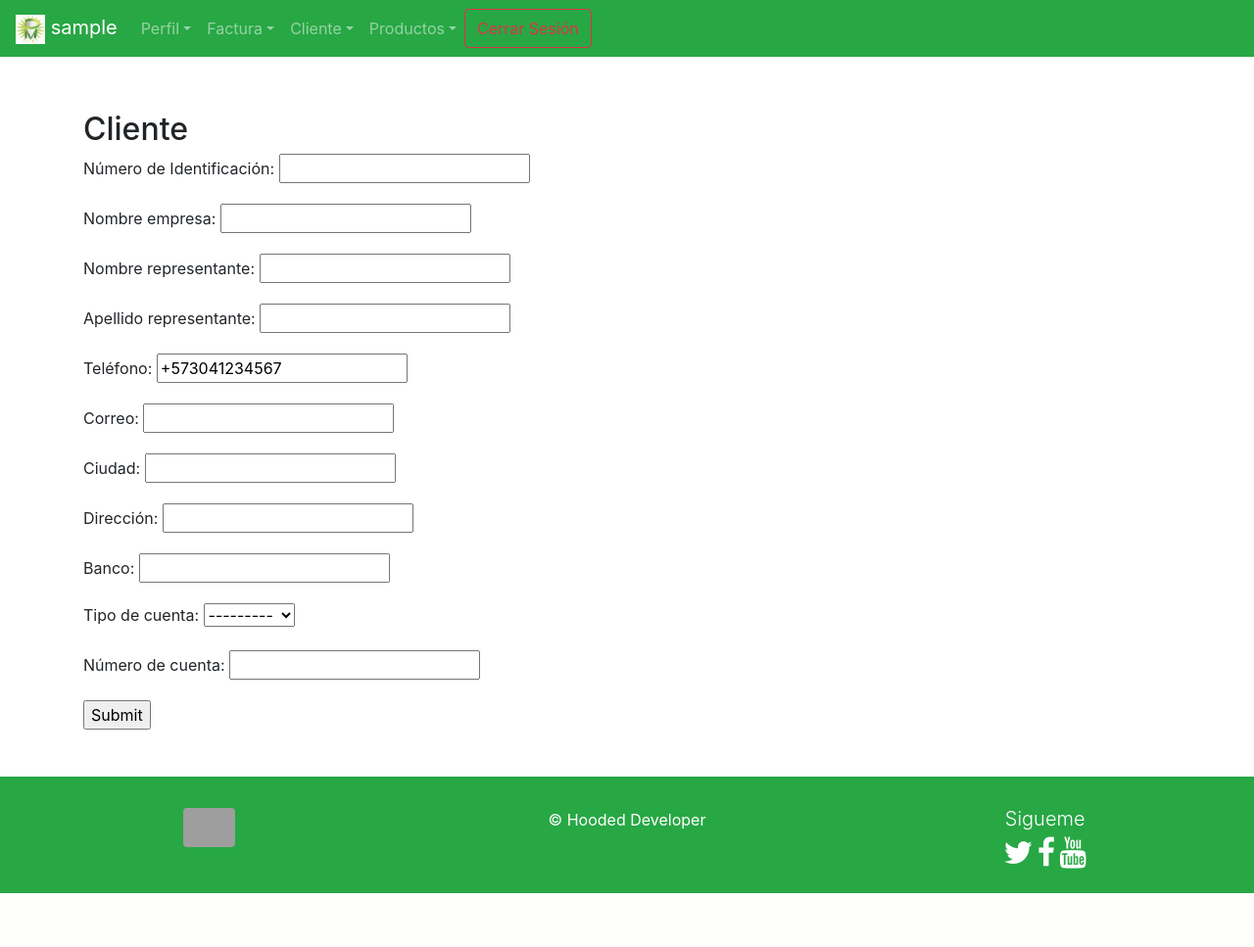
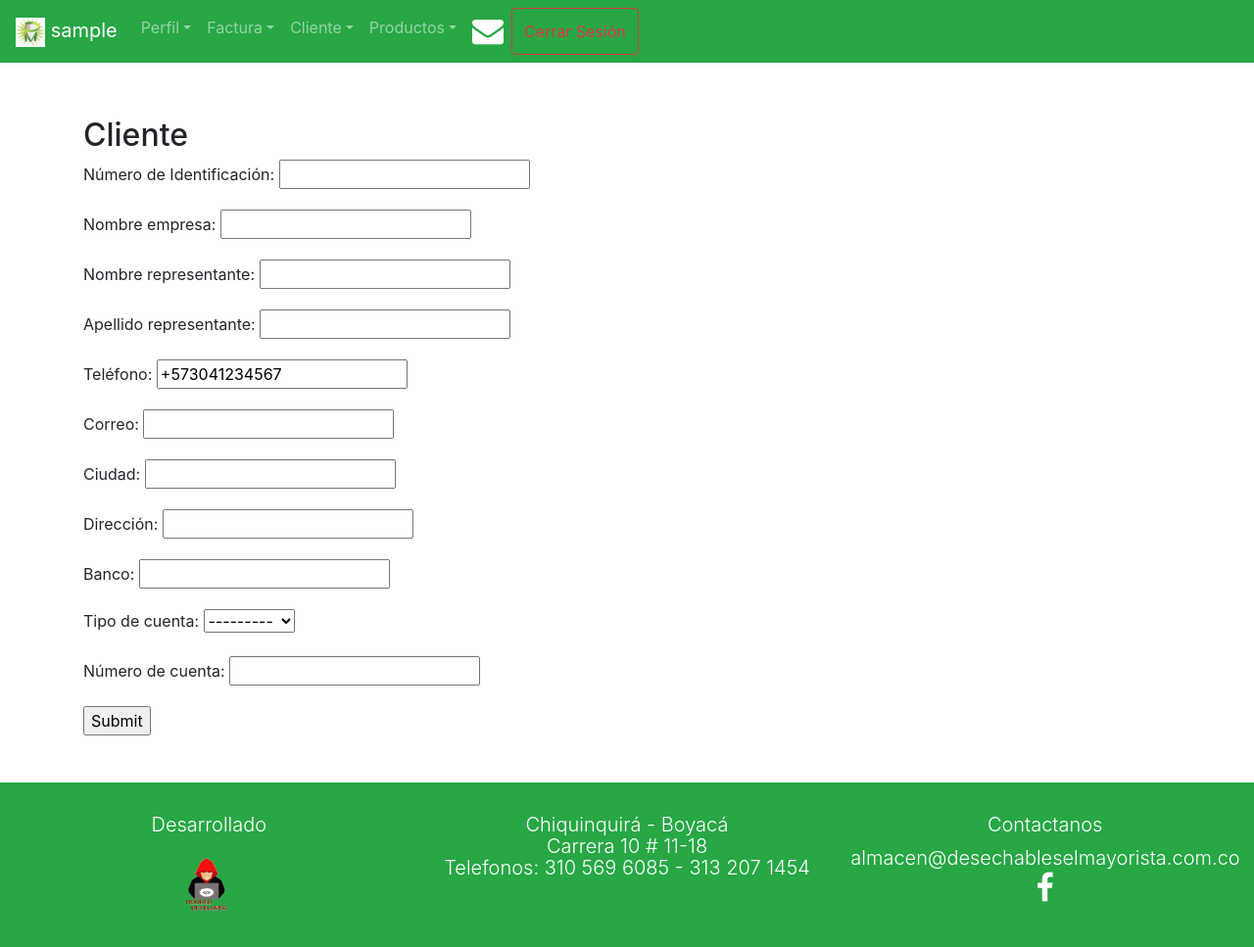
Before and after one commit to DevHoodChiquinquira/ElMayorista, a Django app: page /cliente/new in a window 1280 px wide. Shown: the whole page at 98% size. Before the commit the page ends 912 px from the top, so only its background shows below. Run offline with Django 3.2, Linux system fonts and the light colour scheme; the visitor is signed in with stand-in values (Sample User, id 1); data that the repository does not hold is empty; parts of the project's set-up code (start-up, migrations or seed data) failed here and were passed over; some libraries are stand-ins or nearby versions; grey boxes are pictures that could not be loaded.

Commit message:
modificacion de footer por redes sociales y correos y link de correo coorporativo

```diff
--- a/templates/base_paginas.html
+++ b/templates/base_paginas.html
@@ -51,6 +51,7 @@
           </li>
 
           <a class="nav-item- nav-link active" href="#contacto">Contactanos</a>
+          <a class="nav-item- nav-link active fa fa-envelope fa-2x" href="https://corporativo.mi.com.co/" target="_blank"></a>
 
 
           {% if user.is_authenticated %}
@@ -93,9 +94,8 @@
 
                 <div class="col-md-4">
                   <h6 class="lead"> Contactanos</h6>
-                  <h6 class="lead"> info@elmayorista.com.co <br><br>
-                  <a href="#" target="_blank"> <span class="fa fa-facebook fa-2x" ></span></a>
-
+                  <a href="mailto:almacen@desechableselmayorista.com.co" class="lead"><span class="label">almacen@desechableselmayorista.com.co</span></a></br>
+                  <a href="https://www.facebook.com/Desechables-El-Mayorista-968627966610048/" target="_blank"> <span class="fa fa-facebook fa-2x" ></span></a>
                 </div>
         </div>
     </footer>
--- a/templates/index.html
+++ b/templates/index.html
@@ -57,6 +57,7 @@
             </div>
           </li>
           <a class="nav-item- nav-link active" href="#contacto">Contactanos</a>
+          <a class="nav-item- nav-link active fa fa-envelope fa-2x" href="https://corporativo.mi.com.co/" target="_blank"></a>
           {% if user.is_authenticated %}
             <a class="nav-item- nav-link fa fa-user-circle fa-2x p-3 mb-2 bg-light text-dark mr-5 ml-5" href="{% url 'usuario:system_index' %}"></a>
             <button type="button" onclick="window.location.href={%url 'usuario:logout'%}" class="btn btn-outline-danger mr-5 ml-5">Cerrar Sesión</button>
@@ -198,9 +199,8 @@
 
                 <div class="col-md-4">
                   <h6 class="lead"> Contactanos</h6>
-                  <h6 class="lead"> info@elmayorista.com.co <br><br>
-                  <a href="#" target="_blank"> <span class="fa fa-facebook fa-2x" ></span></a>
-
+                  <a href="mailto:almacen@desechableselmayorista.com.co" class="lead"><span class="label">almacen@desechableselmayorista.com.co</span></a></br>
+                  <a href="https://www.facebook.com/Desechables-El-Mayorista-968627966610048/" target="_blank"> <span class="fa fa-facebook fa-2x" ></span></a>
                 </div>
         </div>
     </footer>
--- a/templates/system_index.html
+++ b/templates/system_index.html
@@ -74,6 +74,7 @@
               <a class="dropdown-item"  href="{%url 'producto:producto_list' %}">visualizar</a>
             </div>
           </li>
+          <a class="nav-item- nav-link active fa fa-envelope fa-2x" href="https://corporativo.mi.com.co/" target="_blank"></a>
           <button type="button" onclick="window.location.href={%url 'usuario:logout'%}" class="btn btn-outline-danger">Cerrar Sesión</button>
         </div>
       </div>
@@ -85,22 +86,27 @@
     </section>
 
 
-    <footer class="container-fluid bg-success mt-5 pt-2">
+    <footer class="container-fluid bg-success mt-5 pt-2" id="contacto">
       <div class="row text-white py-4 text-white  text-center justify-content-center ">
-        <div class="col-md-4 ">
-          <img src= {% static "images/python-powered-w.svg" %}  alt="logo python powered" width="auto" height="40px" class="rounded mx-auto d-block">
+                <div class="col-md-4 " >
+                      <h6 class="lead"> Desarrollado <br><br>
+                      <a href="http://www.hoodeddeveloper.com/"  target="_blank">  <img src= {% static "images/Logo-Hooded-Developer.png" %}  alt="logo hooded developer" width="auto" height="60px" class="rounded mx-auto d-block"></a>
+                    </h6>
+                </div>
 
+                <div class="col-md-4 " >
+                    <h6 class="lead"> Chiquinquirá - Boyacá <br>
+                    Carrera 10 # 11-18<br>
+                    Telefonos: 310 569 6085 - 313 207 1454
+                    </h6>
+                </div>
+
+                <div class="col-md-4">
+                  <h6 class="lead"> Contactanos</h6>
+                  <a href="mailto:almacen@desechableselmayorista.com.co" class="lead"><span class="label">almacen@desechableselmayorista.com.co</span></a></br>
+                  <a href="https://www.facebook.com/Desechables-El-Mayorista-968627966610048/" target="_blank"> <span class="fa fa-facebook fa-2x" ></span></a>
+                </div>
         </div>
-        <div class="col-md-4 " >
-          <a href="https://hoodeddeveloper.com.co" target="_blank"> &copy; Hooded Developer</a>
-        </div>
-        <div class="col-md-4">
-          <h6 class="lead"> Sigueme</h6>
-          <a href="#"> <span class="fa fa-twitter fa-2x"></span></a>
-          <a href="#"> <span class="fa fa-facebook fa-2x" ></span></a>
-          <a href="#"> <span class="fa fa-youtube fa-2x"></span></a>
-        </div>
-      </div>
     </footer>
 
     <!-- Optional JavaScript -->
```
Also changed, not shown: templates/login.html (+3 -4 lines).
